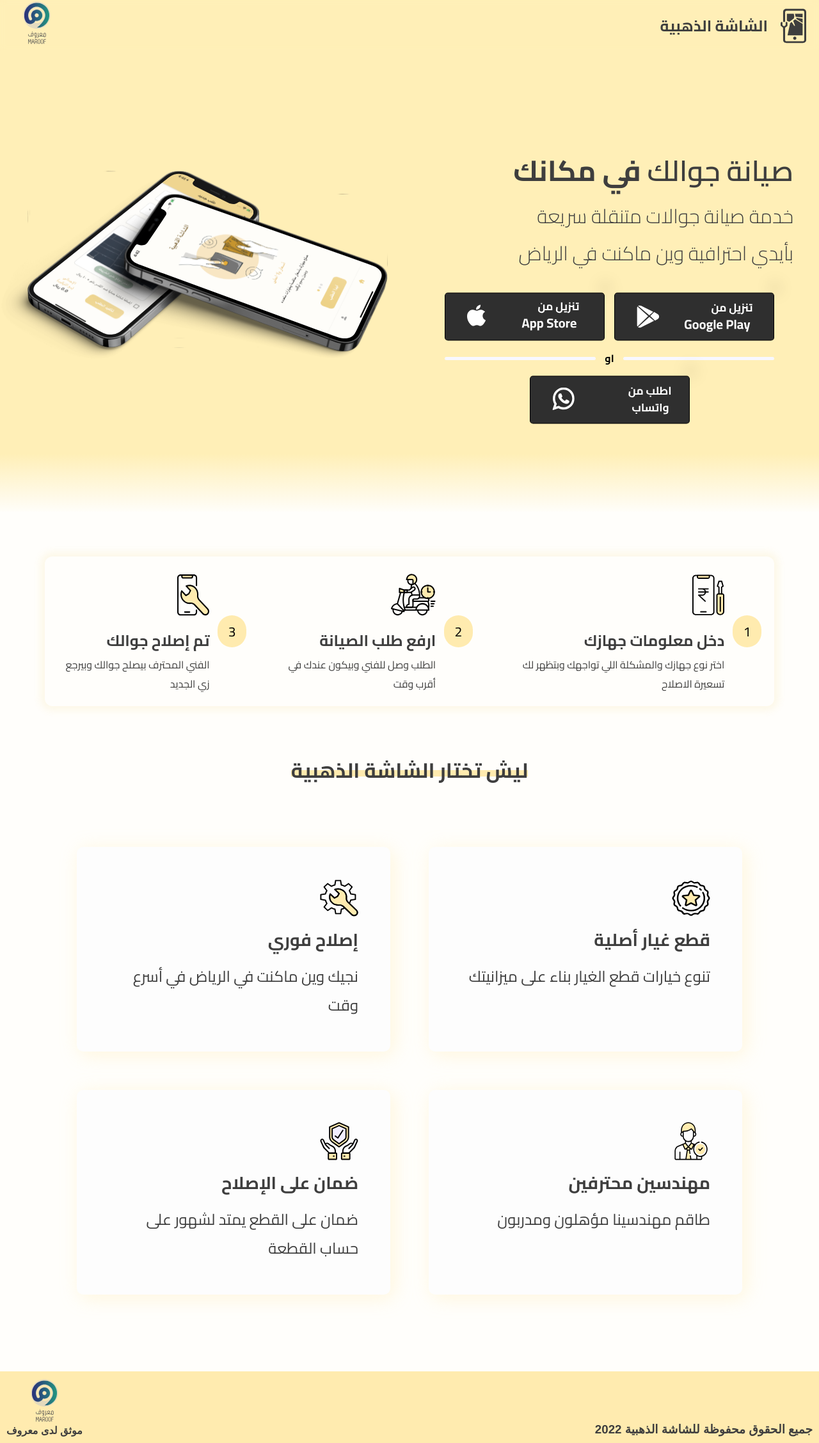
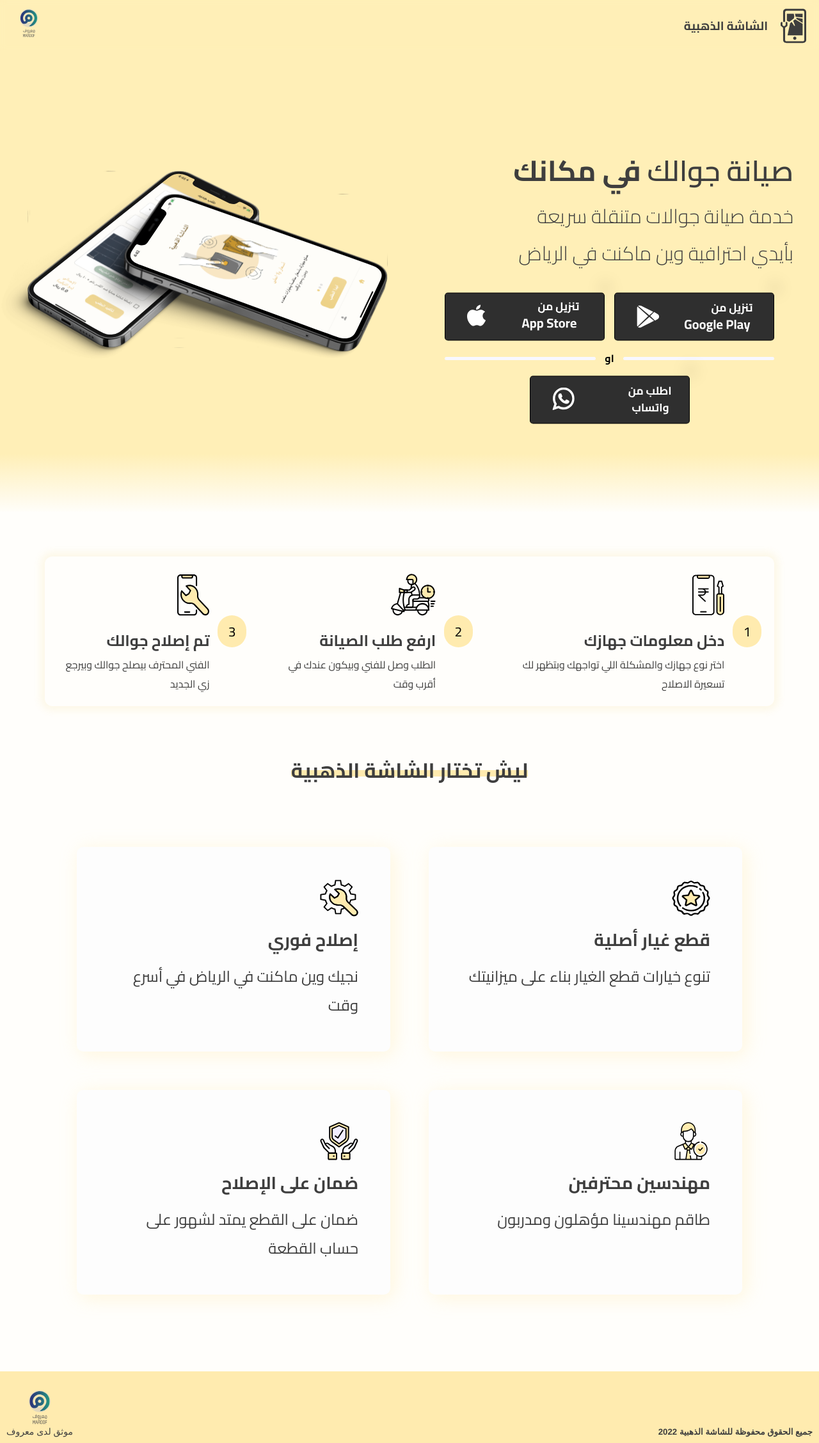
Before and after one commit to Abdulaziz4/goldenscreen-landing, a Next.js app: page / in a window 1280 px wide. Shown: the whole page at 64% size. Built offline with nearby package versions, Linux system fonts and the light colour scheme.

Commit message:
Change maroof logo size

```diff
--- a/components/Footer.js
+++ b/components/Footer.js
@@ -5,10 +5,10 @@
 export default function Footer() {
   return (
     <ContainerFooter>
-      <h3>جميع الحقوق محفوظة للشاشة الذهبية {new Date().getFullYear()}</h3>
+      <h5>جميع الحقوق محفوظة للشاشة الذهبية {new Date().getFullYear()}</h5>
       <a href="https://maroof.sa/234425" target="_blank" rel="noreferrer">
-       <Image src="/assets/maroof.svg" alt="logo" height={75} width={75} />
-       <h4>موثق لدى معروف</h4>
+       <Image src="/assets/maroof.svg" alt="logo" height={60} width={60} />
+       <p>موثق لدى معروف</p>
       </a>
     </ContainerFooter>
   );
@@ -29,6 +29,10 @@
     display:flex ;
     flex-direction:column ;
     align-items:center ;
+
+    p{
+      font-size: 14px;
+    }
   }
   @media only screen and (max-width: 520px) {
     h3 {
--- a/components/Header.js
+++ b/components/Header.js
@@ -19,10 +19,10 @@
     <Container isTranspernt={isTranspernt}>
       <LogoAndTitle>
         <Image src="/assets/gs-logo.svg" alt="logo" height={65} width={40} />
-        <h2>الشاشة الذهبية</h2>
+        <h3>الشاشة الذهبية</h3>
       </LogoAndTitle>
       <a href="https://maroof.sa/234425" target="_blank" rel="noreferrer">
-      <Image src="/assets/maroof.svg" alt="logo" height={75} width={75} />
+      <Image src="/assets/maroof.svg" alt="logo" height={50} width={50} />
       </a>
     </Container>
   );
@@ -49,7 +49,7 @@
   -moz-transition: background 0.4s 0s ease;
   -o-transition: background 0.4s 0s ease;
   transition: background 0.4s 0s ease;
-  h2 {
+  h3 {
     margin-right: 20px;
   }
 `;
@@ -58,7 +58,7 @@
   display: flex;
   align-items: center;
   @media only screen and (max-width: 750px) {
-    h2 {
+    h3 {
       font-size: 20px;
     }
   }
```
